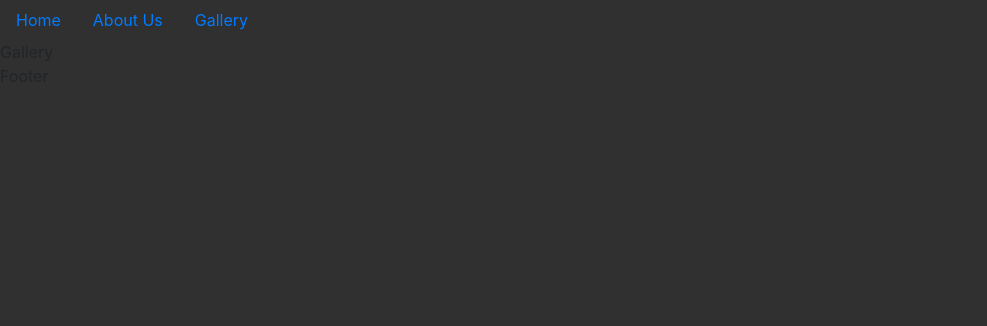
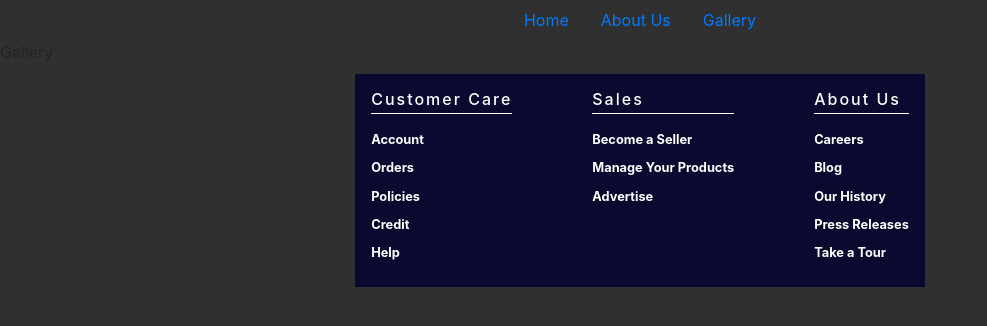
Before and after one commit to NicBab/bayou-brothers, a React (Create React App) app: page /gallery in a window 1280 px wide. Shown: the top 326 px of the page, without its empty margins (0-987 px from the left). Built offline with nearby package versions, Linux system fonts and the light colour scheme.

Commit message:
basic header&&footer

```diff
--- a/src/components/Footer.jsx
+++ b/src/components/Footer.jsx
@@ -1,8 +1,42 @@
 import React from 'react'
+import { Container } from 'react-bootstrap'
+import '../css/Footer.css'
 
 const Footer = () => {
     return (
-        <div>Footer</div>
+          <Container className="d-flex align-items-end justify-content-around mt-10"
+            style={{minHeight: "10vh", marginTop: "10px"}}>
+            <>
+            <div>
+            <footer className="site-footer">
+            <section className="footer-links">
+                <h2>Customer Care</h2>
+                <a href="">Account</a>
+                <a href="">Orders</a>
+                <a href="">Policies</a>
+                <a href="">Credit</a>
+                <a href="">Help</a>
+            </section>
+            <br/>
+            <section className="footer-links">
+                <h2>Sales</h2>
+                <a href="">Become a Seller</a>
+                <a href="">Manage Your Products</a>
+                <a href="">Advertise</a>
+            </section>
+            <section className="footer-links">
+                <h2 id>About Us</h2>
+                <a href="">Careers</a>
+                <a href="">Blog</a>
+                <a href="">Our History</a>
+                <a href="">Press Releases</a>
+                <a href="">Take a Tour</a>
+            </section>
+            </footer>
+            </div>
+        </>
+      </Container>
+
     )
 }
 
--- a/src/components/Header.jsx
+++ b/src/components/Header.jsx
@@ -4,7 +4,7 @@ import { Nav } from 'react-bootstrap'
 
 const Header = () => {
     return (
-      <Nav
+      <Nav className="d-flex, align-items-center justify-content-center"
          activeKey="/home"
          onSelect={(selectedKey) => alert(`selected ${selectedKey}`)}>
         <Nav.Item>
--- /dev/null
+++ b/src/css/Footer.css
@@ -0,0 +1,60 @@
+footer {
+    display: flex;
+    flex-direction: column;
+    background-color: rgb(10, 9, 48);
+    color: white;
+    padding: 1rem;
+    justify-content: center;
+  }
+
+  .site-footer {
+    display: flex;
+    flex-direction: row;
+  }
+
+  footer > section {
+    margin-right: 5rem;
+    display: flex;
+    flex-direction: column;
+  }
+
+  footer > section > h2 {
+    background-color:rgb(10, 9, 48);
+    color: white;
+    border-bottom: 1px solid white;
+    padding-bottom: 4px;
+    margin-bottom: 1rem;
+    letter-spacing: 2px;
+    font-size: 1rem;
+  }
+
+  footer > section > a {
+    color: white;
+    text-decoration: none;
+    font-weight: bold;
+    margin-bottom: 9px;
+    font-size: 0.8rem;
+    flex-direction: row;
+  }
+
+  footer > section > a:hover {
+    border-bottom: 1px solid white;
+    margin-bottom: 8px;
+  }
+
+  section:last-of-type {
+    margin-right: 0;
+  }
+
+  .footer-links {
+      background-color:rgb(10, 9, 48);
+  }
+
+  /* a {
+      flex-direction: column;
+  } */
+
+  section {
+    flex-direction: row;
+
+  }
--- a/src/pages/AboutUs.jsx
+++ b/src/pages/AboutUs.jsx
@@ -4,7 +4,7 @@ import React from 'react'
     return (
         <>
             <div>AboutUs</div>
-            <div>Here at Bayou Bros</div>
+
         </>
     )
  }
```
